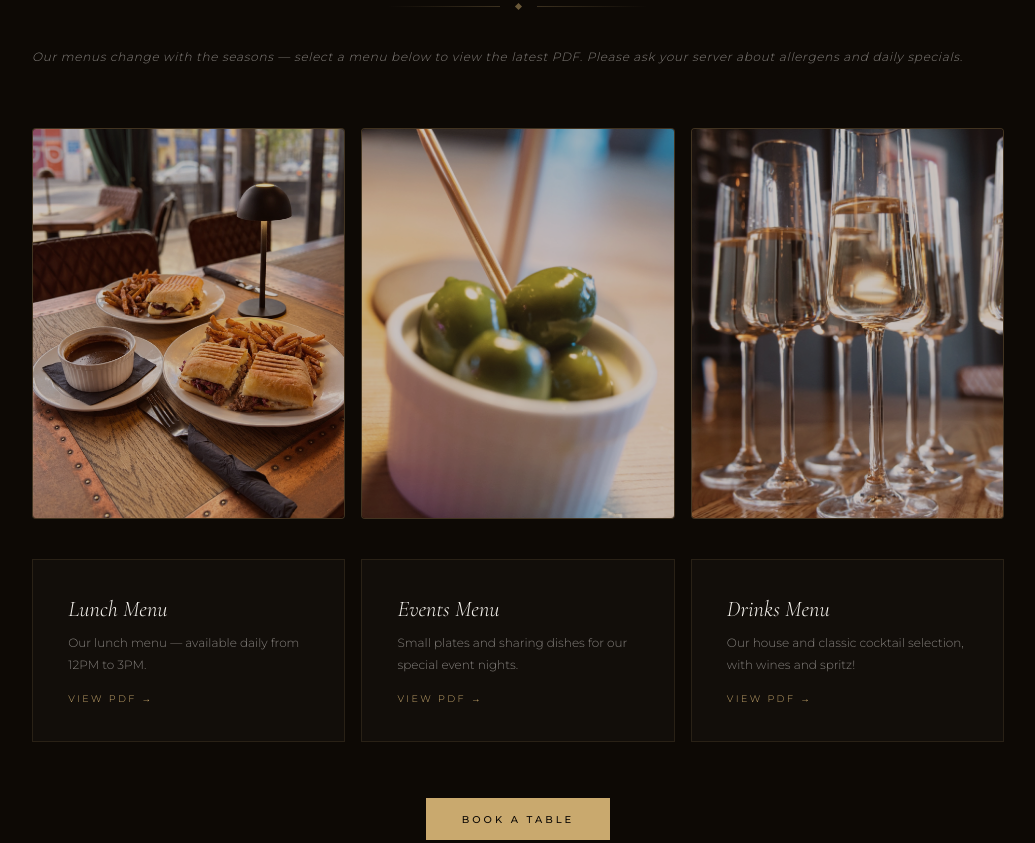
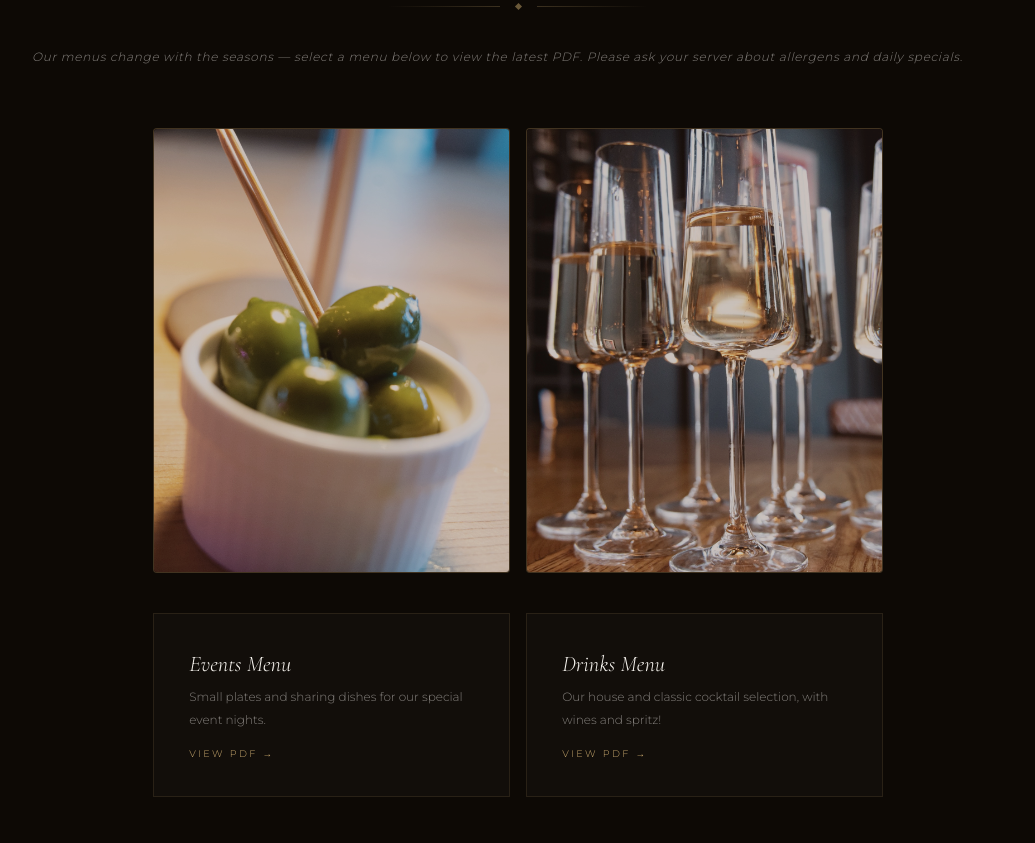
Before and after one commit to pynchxn/stageandstemwebsite2, a plain HTML site: page menus.html in a window 1280 px wide. Shown: the part 296-1139 px from the top of the page, without its empty margins (122-1157 px from the left). Drawn offline with nearby package versions, Linux system fonts and the light colour scheme.

Commit message:
Menus: remove Lunch Menu now lunch service has ended
Drop the Lunch Menu card and its PDF, leaving Events and Drinks.
Switch the menu picker to a centred 2-up grid so the remaining
cards keep their size without an empty third column.

Co-Authored-By: Claude Opus 5.5 <noreply@anthropic.com>
Claude-Session: https://claude.ai/code/session_011Di3QYocUGPtAmXdBVCRPe

```diff
--- a/menus.html
+++ b/menus.html
@@ -109,16 +109,6 @@
     <div class="menu-picks" style="margin-top:3rem;">
       <div class="menu-pick">
         <figure class="figure">
-          <img src="Photos/web/food.jpg" alt="A seasonal dish plated at the Stage &amp; Stem bistro" loading="lazy" decoding="async" />
-        </figure>
-        <a class="card" href="Menus/Lunch_Menu.pdf" target="_blank" rel="noopener">
-          <h3 class="card-title">Lunch Menu</h3>
-          <p class="card-body">Our lunch menu — available daily from 12PM to 3PM.</p>
-          <span class="card-cta">View PDF →</span>
-        </a>
-      </div>
-      <div class="menu-pick">
-        <figure class="figure">
           <img src="Photos/web/olives.jpg" alt="Small plates and olives at Stage &amp; Stem" loading="lazy" decoding="async" />
         </figure>
         <a class="card" href="Menus/Event_Menu.pdf" target="_blank" rel="noopener">
--- a/style-bistro.css
+++ b/style-bistro.css
@@ -781,14 +781,16 @@ footer {
 
 /* ── MENU PICKER (menus.html) ──
    Each photo is paired with its menu card in one .menu-pick wrapper, so the two
-   stay together when the 3-up grid collapses to a single column on mobile
-   (previously the photos and the cards were separate grids and drifted apart). */
+   stay together when the 2-up grid collapses to a single column on mobile
+   (previously the photos and the cards were separate grids and drifted apart).
+   Two menus (Events + Drinks) since lunch service ended — max-width keeps each
+   card the same size it was in the old 3-up row, centred on the page. */
 .menu-picks {
   display: grid;
-  grid-template-columns: repeat(3, 1fr);
+  grid-template-columns: repeat(2, 1fr);
   gap: 1rem;
   margin: 3rem auto;
-  max-width: 1100px;
+  max-width: 730px;
 }
 .menu-pick { display: flex; flex-direction: column; }
 .menu-pick .figure { margin: 0; max-width: none; }
```
Also changed, not shown: 1 other file.
